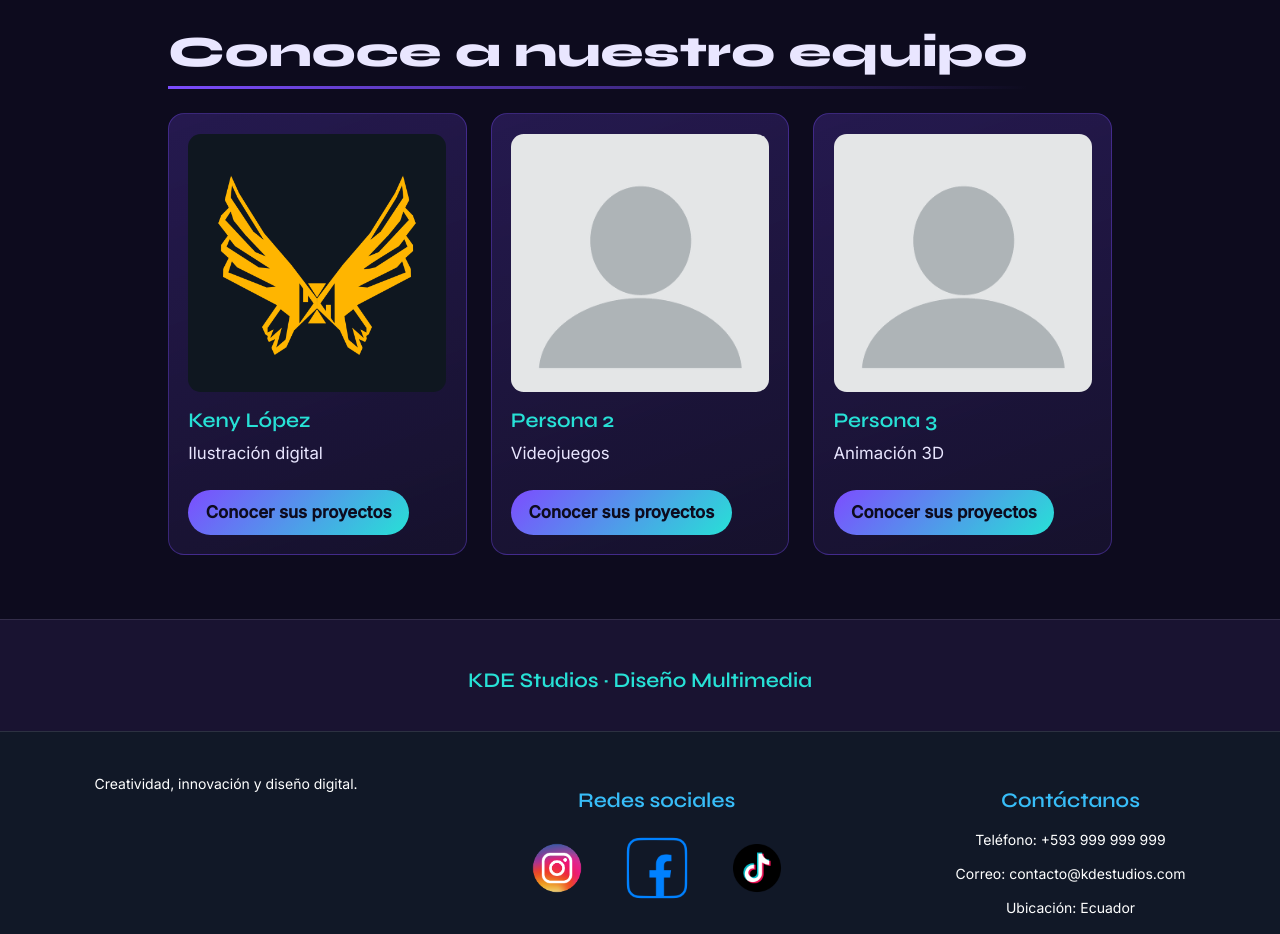
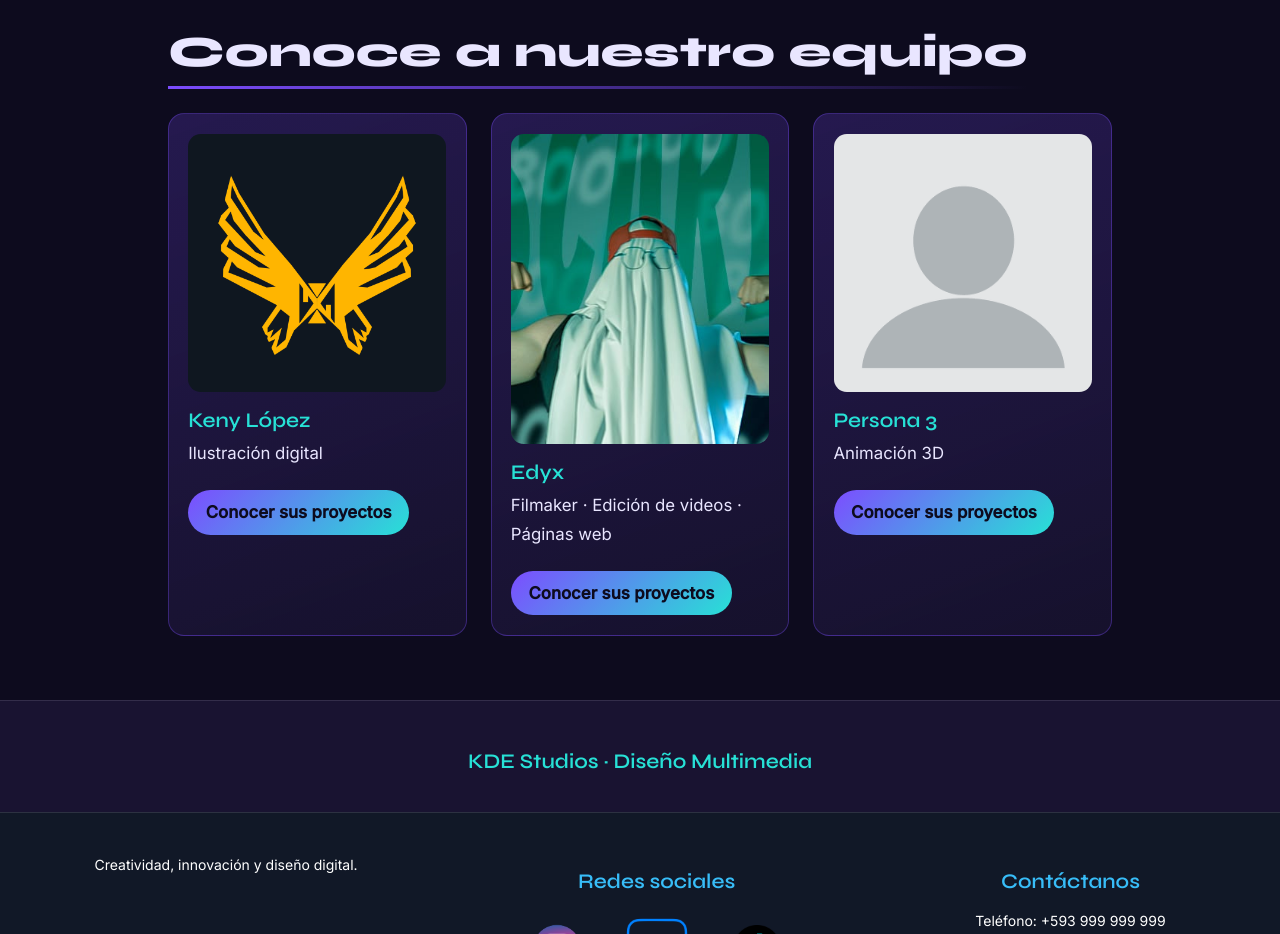
Before and after one commit to MULTI2008404/Vs-Code-Trabajos, a plain HTML site: page Trabajo-7/index.html in a window 1280 px wide. Shown: the part 1040-1974 px from the top of the page. Drawn offline with Linux system fonts and the light colour scheme.

Commit message:
Agrega nuevas imagenes

```diff
--- a/Trabajo-7/index.html
+++ b/Trabajo-7/index.html
@@ -41,9 +41,9 @@
         <a href="integrantes/Persona 1/index.html">Conocer sus proyectos</a>
       </article>
       <article>
-        <img src="imagenes/perfil-de-usuario-2459581278.png" alt="Anillos de luz y un hexágono brillante que representan a Kai Píxel">
-        <h3>Persona 2</h3>
-        <p>Videojuegos</p>
+        <img src="Imagenes/WhatsApp Image 2026-11-23 at 5.50.24 PM (1).jpeg" alt="Anillos de luz y un hexágono brillante que representan a Kai Píxel">
+        <h3>Edyx</h3>
+        <p>Filmaker · Edición de videos · Páginas web</p>
         <a href="integrantes/Persona 2/index.html">Conocer sus proyectos</a>
       </article>
       <article>
```
Also changed, not shown: Trabajo-7/Imagenes/IMG_1274.JPG.jpeg (added), Trabajo-7/Imagenes/WhatsApp Image 2026-11-23 at 5.50.24 PM (1).jpeg (added).
